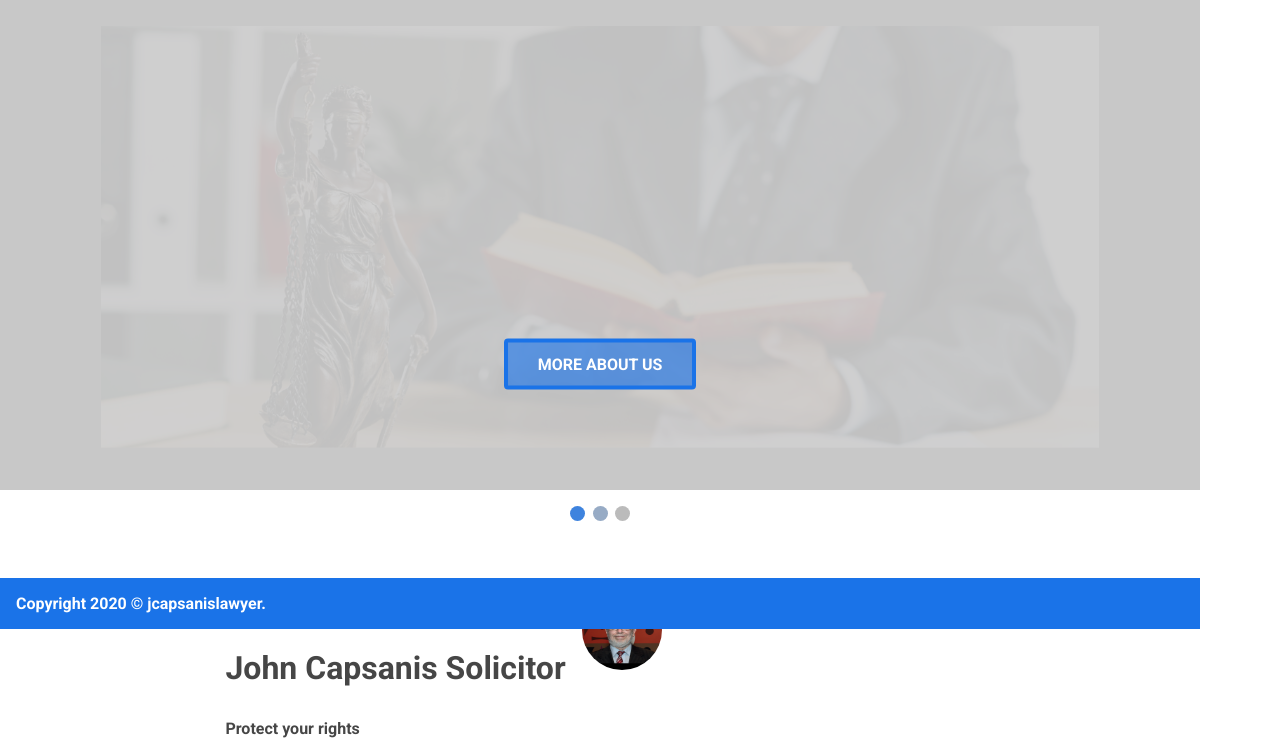
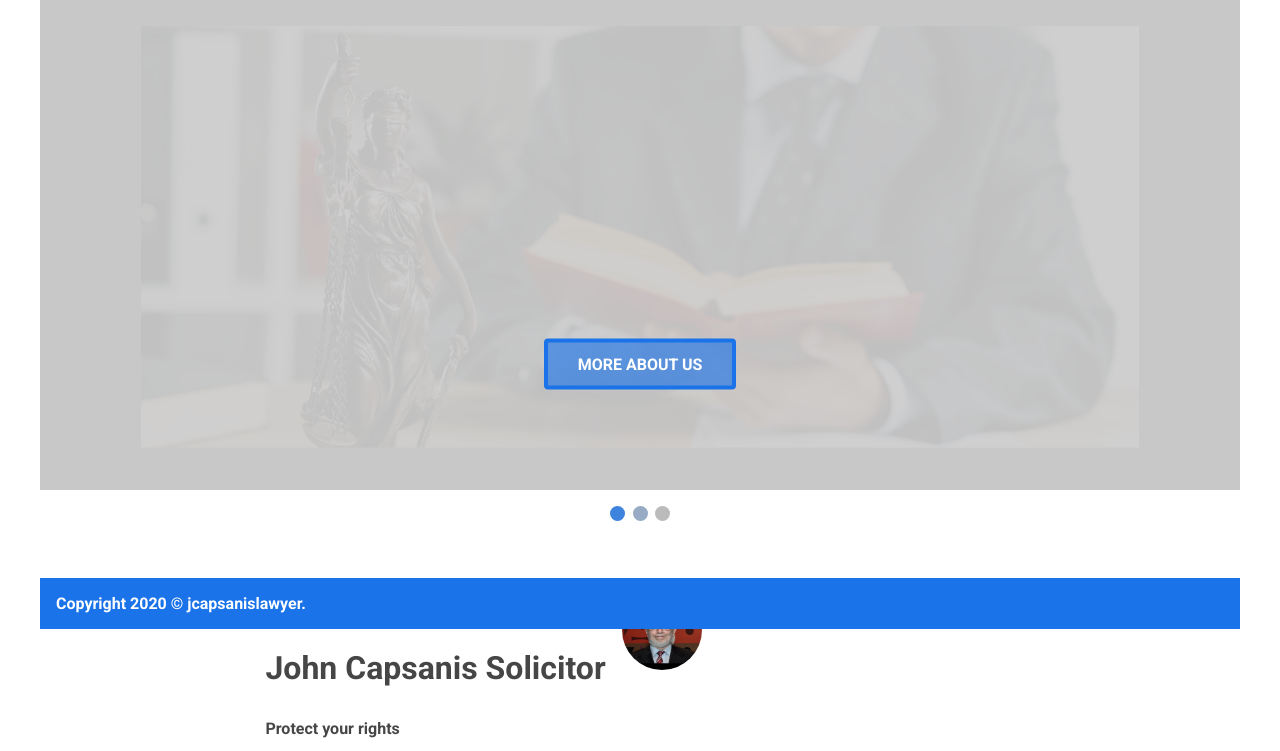
Before and after one commit to oikent/jcapsanis, a website: page views/index.html in a window 1280 px wide. Shown: the part 171-922 px from the top of the page. Drawn offline with Linux system fonts and the light colour scheme.

Commit message:
centered body

```diff
--- a/views/style.css
+++ b/views/style.css
@@ -154,8 +154,7 @@ body {
     color: var(--primary-clr);
     font-size: 100%;
     max-width: 1200px;
-    display: grid;
-    justify-content: center;
+    margin: 0 auto;
 }
 
 h1,
```
Also changed, not shown: 1 other file.
